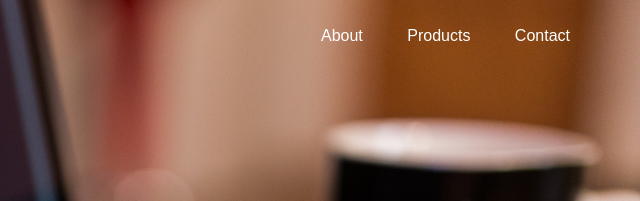
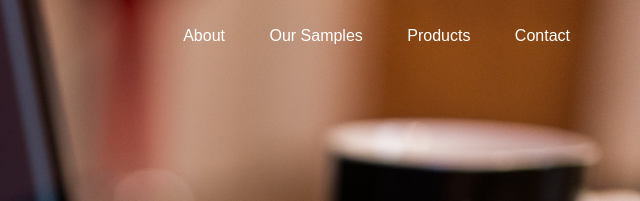
Before and after one commit to bin2598/worksite, a plain HTML site: page index.html in a window 1280 px wide. Shown: the top 201 px of the page, 640-1280 px from the left. Drawn offline with nearby package versions, Linux system fonts and the light colour scheme; a web font is replaced by a local one.

Commit message:
error in our samples link corrected

```diff
--- a/index.html
+++ b/index.html
@@ -27,7 +27,7 @@
                 </button>
                 <div class="navbar-menu" id="navv">
                     <a href="#aboutus">About</a>
-                    <a href="samples.html" target="_blank>Our Samples</a>
+                    <a href="samples.html" target="_blank">Our Samples</a>
                     <a href="#products">Products</a>
                     <a href="#contact">Contact</a>
                 </div>
```
